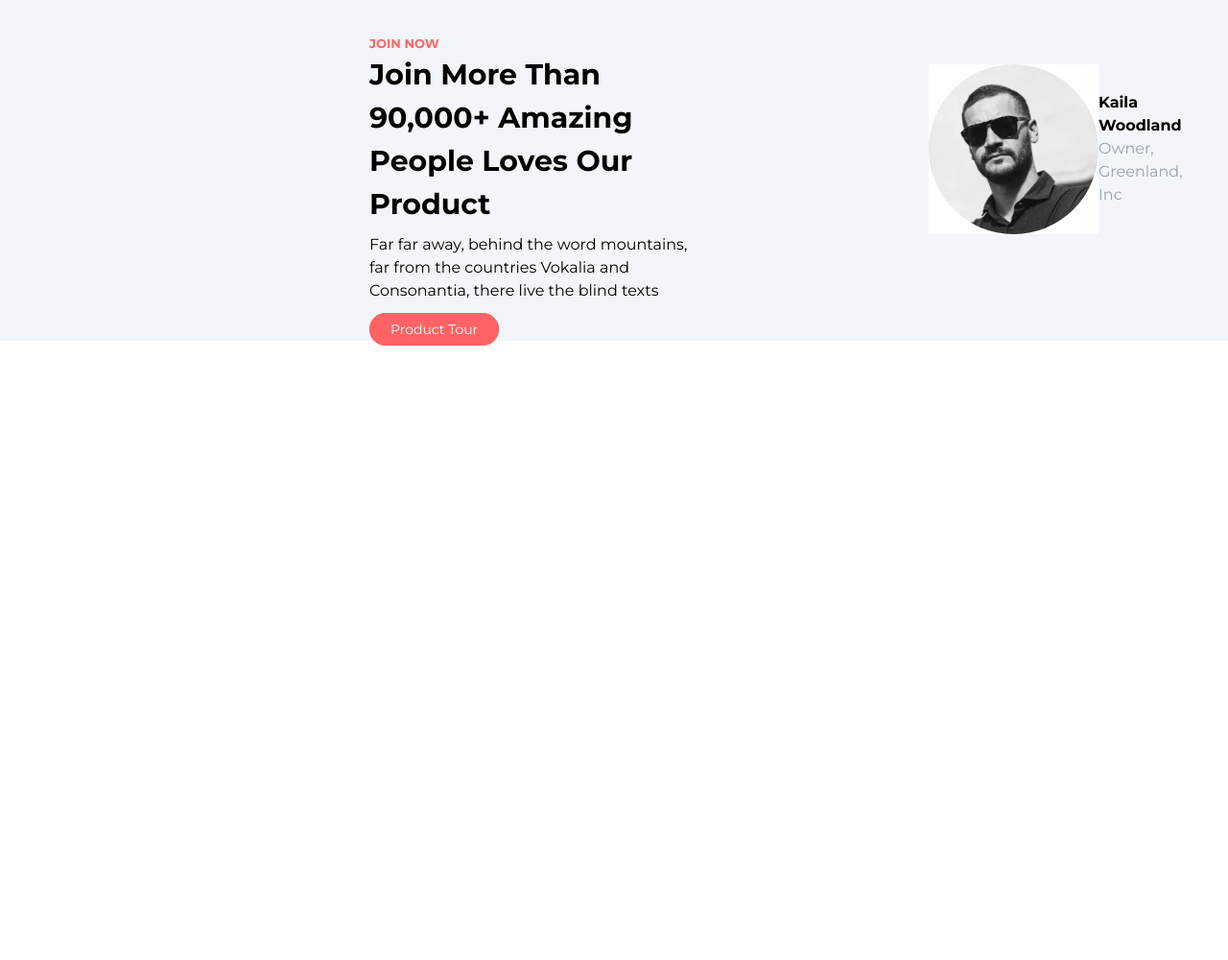
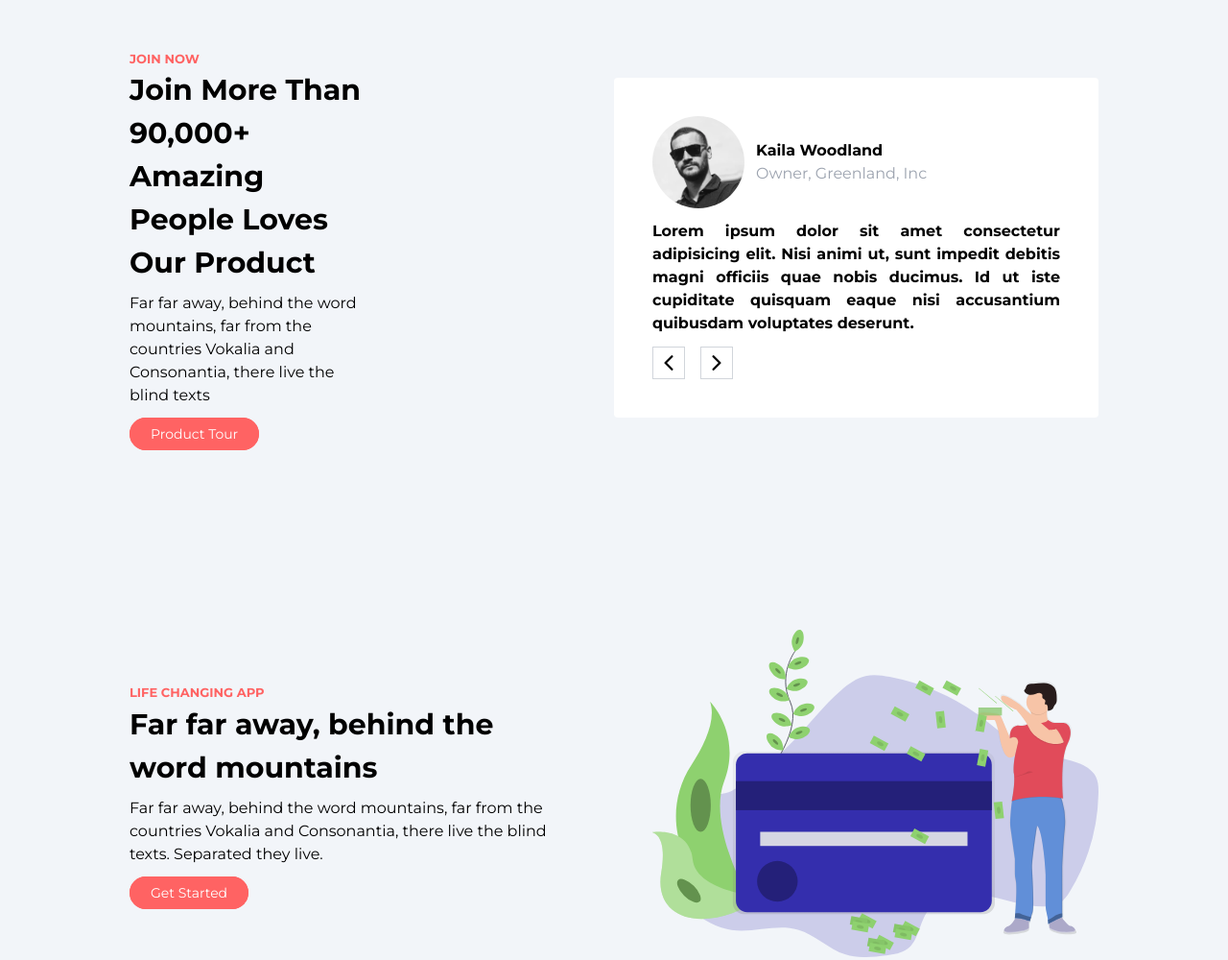
Before and after one commit to mazharraj/Landing-Page-2, a plain HTML site: page index.html in a window 1280 px wide. Shown: the part 1400-2400 px from the top of the page at 96% size. Before the commit the page ends 1760 px from the top, so only its background shows below. Drawn offline with nearby package versions, Linux system fonts and the light colour scheme.

Commit message:
update 17-office

```diff
--- a/index.html
+++ b/index.html
@@ -7,6 +7,12 @@
     <link rel="preconnect" href="https://fonts.googleapis.com" />
     <link rel="stylesheet" href="styles.css" />
     <script src="https://cdn.tailwindcss.com"></script>
+    <script
+      type="module"
+      src="https://unpkg.com/ionicons@7.1.0/dist/ionicons/ionicons.esm.js"></script>
+    <script
+      nomodule
+      src="https://unpkg.com/ionicons@7.1.0/dist/ionicons/ionicons.js"></script>
   </head>
   <body>
     <!-- Navbar -->
@@ -93,7 +99,7 @@
       </div>
     </section>
     <!-- Cool Features -->
-    <section id="hero" class="bg-[#f2f5f9] px-[135px]">
+    <section id="cool-features" class="bg-[#f2f5f9] px-[135px]">
       <div class="text-center montserrat-bold px-[250px] pt-20">
         <p class="text-[#FF6363] text-[13px] uppercase">Awesome Features</p>
         <p class="text-[30px] mb-2">Cool Features</p>
@@ -172,9 +178,9 @@
       </div>
     </section>
     <!-- Product Tour -->
-    <section id="hero" class="bg-[#f2f5f9] px-[135px]">
-      <div class="flex items-center justify-between">
-        <div class="montserrat-bold px-[250px] pt-20">
+    <section id="product-tour" class="bg-[#f2f5f9] px-[135px] py-24">
+      <div class="flex items-center justify-between gap-20">
+        <div class="montserrat-bold basis-1/4">
           <p class="text-[#FF6363] text-[13px] uppercase">Join Now</p>
           <p class="text-[30px] mb-2">
             Join More Than 90,000+ Amazing People Loves Our Product
@@ -189,12 +195,12 @@
             >Product Tour</a
           >
         </div>
-        <div class="bg-white w-[500px]">
+        <div class="bg-white p-10 rounded basis-2/4">
           <div class="flex items-center">
             <img
               src="assets/images/person_1.jpg.webp"
               alt=""
-              class="rounded-full" />
+              class="rounded-full h-24 mr-3" />
             <div>
               <p class="montserrat-bold">Kaila Woodland</p>
               <p class="text-gray-400 montserrat-medium">
@@ -202,8 +208,68 @@
               </p>
             </div>
           </div>
-          <div></div>
-          <div></div>
+          <p class="montserrat-bold py-3 text-justify">
+            Lorem ipsum dolor sit amet consectetur adipisicing elit. Nisi animi
+            ut, sunt impedit debitis magni officiis quae nobis ducimus. Id ut
+            iste cupiditate quisquam eaque nisi accusantium quibusdam voluptates
+            deserunt.
+          </p>
+          <div class="flex items-center gap-4">
+            <ion-icon
+              name="chevron-back-outline"
+              class="bg-[#f2f5f9rounded-md p-1 border border-gray-300 text-2xl cursor-pointer hover:border-black duration-500"></ion-icon>
+            <ion-icon
+              name="chevron-forward-outline"
+              class="bg-[#f2f5f9rounded-md p-1 border border-gray-300 text-2xl cursor-pointer hover:border-black duration-500"></ion-icon>
+          </div>
+        </div>
+      </div>
+    </section>
+    <!-- Life Changing App -->
+    <section id="Life-change" class="bg-[#f2f5f9] px-[135px] py-24">
+      <div class="grid grid-cols-2 items-center justify-between gap-20">
+        <div class="montserrat-bold basis-1/4">
+          <p class="text-[#FF6363] text-[13px] uppercase">Life Changing App</p>
+          <p class="text-[30px] mb-2">
+            Far far away, behind the word mountains
+          </p>
+          <p class="montserrat-medium text-base mb-4">
+            Far far away, behind the word mountains, far from the countries
+            Vokalia and Consonantia, there live the blind texts. Separated they
+            live.
+          </p>
+          <a
+            href="#"
+            class="px-[20px] py-[6px] text-[14px] montserrat-medium border-2 border-[#FF6363] bg-[#FF6363] text-white rounded-full duration-500"
+            >Get Started</a
+          >
+        </div>
+        <div>
+          <img src="assets/images/undraw_make_it_rain_iwk4.svg" alt="" />
+        </div>
+      </div>
+    </section>
+    <!-- Life Changing App -->
+    <section id="Life-change" class="bg-[#f2f5f9] px-[135px] py-24">
+      <div class="grid grid-cols-2 items-center justify-between gap-20">
+        <div class="montserrat-bold basis-1/4">
+          <p class="text-[#FF6363] text-[13px] uppercase">Life Changing App</p>
+          <p class="text-[30px] mb-2">
+            Far far away, behind the word mountains
+          </p>
+          <p class="montserrat-medium text-base mb-4">
+            Far far away, behind the word mountains, far from the countries
+            Vokalia and Consonantia, there live the blind texts. Separated they
+            live.
+          </p>
+          <a
+            href="#"
+            class="px-[20px] py-[6px] text-[14px] montserrat-medium border-2 border-[#FF6363] bg-[#FF6363] text-white rounded-full duration-500"
+            >Get Started</a
+          >
+        </div>
+        <div>
+          <img src="assets/images/undraw_make_it_rain_iwk4.svg" alt="" />
         </div>
       </div>
     </section>
```
